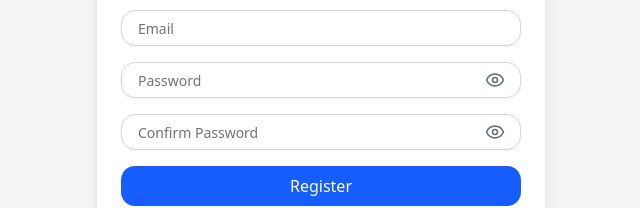
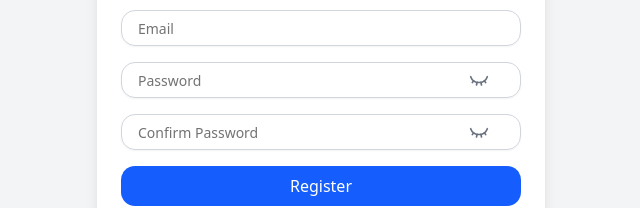
Before and after one commit to chinmareno/lango, a Next.js app: page /auth/register in a window 1280 px wide. Shown: the part 336-544 px from the top of the page, without its empty margins (319-959 px from the left). Built offline with nearby package versions, Linux system fonts and the light colour scheme.

Commit message:
refactor: add EyeToogleButton as reuseable component

```diff
--- /dev/null
+++ b/src/components/common/EyeToogleButton.tsx
@@ -0,0 +1,30 @@
+import { Eye, EyeClosed } from "lucide-react";
+import React from "react";
+
+interface EyeToogleButtonProps {
+  eyeIsOpen: boolean;
+  setEyeIsOpen: React.Dispatch<React.SetStateAction<boolean>>;
+  className?: string;
+  eyeSize?: number;
+}
+
+export const EyeToogleButton = ({
+  eyeIsOpen,
+  setEyeIsOpen,
+  className,
+  eyeSize = 20,
+}: EyeToogleButtonProps) => {
+  return (
+    <button
+      type="button"
+      className={className}
+      onClick={() => setEyeIsOpen((eyeIsOpen) => !eyeIsOpen)}
+    >
+      {eyeIsOpen ? (
+        <Eye size={eyeSize} className={className} />
+      ) : (
+        <EyeClosed size={eyeSize} className={className} />
+      )}
+    </button>
+  );
+};
--- a/src/components/pages/auth/RegisterPage.tsx
+++ b/src/components/pages/auth/RegisterPage.tsx
@@ -8,6 +8,7 @@ import { useForm } from "react-hook-form";
 import { z } from "zod";
 import { zodResolver } from "@hookform/resolvers/zod";
 import ErrorMessage from "@/components/common/ErrorMessage";
+import { EyeToogleButton } from "@/components/common/EyeToogleButton";
 
 const RegisterPage = () => {
   const [passwordIsShow, setPasswordIsShow] = useState(false);
@@ -73,13 +74,11 @@ const RegisterPage = () => {
               placeholder="Password"
               className="px-4 w-full py-2 border border-gray-300 rounded-xl focus:outline-none focus:ring-2 focus:ring-blue-500"
             />
-            <button
-              onClick={() => setPasswordIsShow(!passwordIsShow)}
-              type="button"
+            <EyeToogleButton
+              eyeIsOpen={passwordIsShow}
+              setEyeIsOpen={setPasswordIsShow}
               className="absolute top-1/2 right-4 transform -translate-y-1/2 text-gray-500"
-            >
-              {passwordIsShow ? <EyeClosed size={20} /> : <Eye size={20} />}
-            </button>
+            />
           </div>
           <ErrorMessage
             className="ml-2 -mt-2 text-sm text-red-500"
@@ -92,17 +91,11 @@ const RegisterPage = () => {
               placeholder="Confirm Password"
               className="px-4 py-2 w-full border border-gray-300 rounded-xl focus:outline-none focus:ring-2 focus:ring-blue-500"
             />
-            <button
-              onClick={() => setConfirmPasswordIsShow(!confirmPasswordIsShow)}
-              type="button"
+            <EyeToogleButton
+              eyeIsOpen={confirmPasswordIsShow}
+              setEyeIsOpen={setConfirmPasswordIsShow}
               className="absolute top-1/2 right-4 transform -translate-y-1/2 text-gray-500"
-            >
-              {confirmPasswordIsShow ? (
-                <EyeClosed size={20} />
-              ) : (
-                <Eye size={20} />
-              )}
-            </button>
+            />
           </div>
           <ErrorMessage
             className="ml-2 -mt-2 text-sm text-red-500"
```
